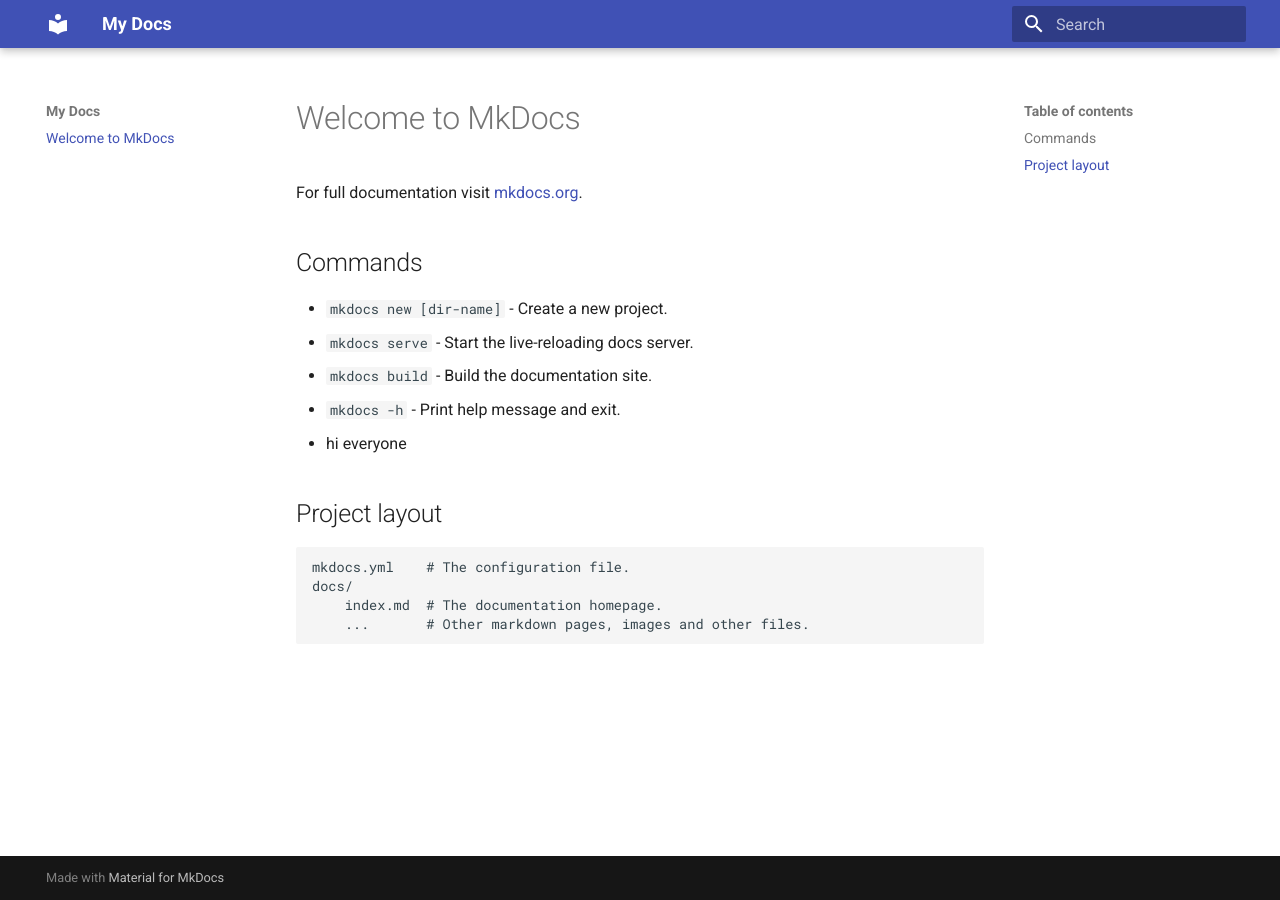
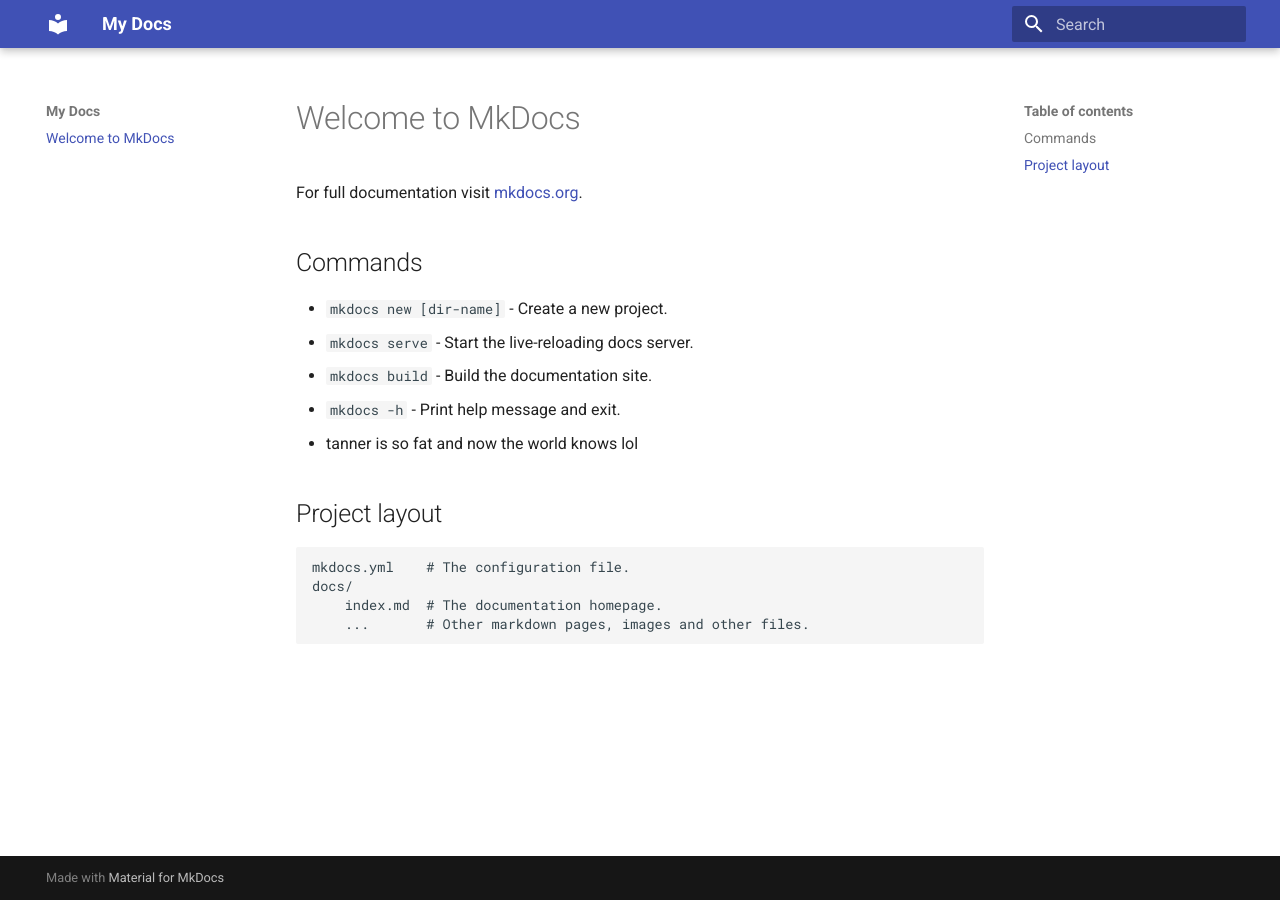
Before and after one commit to niffelheimba/mkdocs-material, an MkDocs documentation site: the page built from docs/index.md, in a window 1280 px wide. Built offline with MkDocs 1.6.1 and Material for MkDocs 9.7.7, drawn with Linux system fonts in a browser that asks for light colours.

Commit message:
Update index.md

```diff
--- a/docs/index.md
+++ b/docs/index.md
@@ -8,7 +8,7 @@ For full documentation visit [mkdocs.org](https://www.mkdocs.org).
 * `mkdocs serve` - Start the live-reloading docs server.
 * `mkdocs build` - Build the documentation site.
 * `mkdocs -h` - Print help message and exit.
-* hi everyone
+* tanner is so fat and now the world knows lol
 
 ## Project layout
 
```
